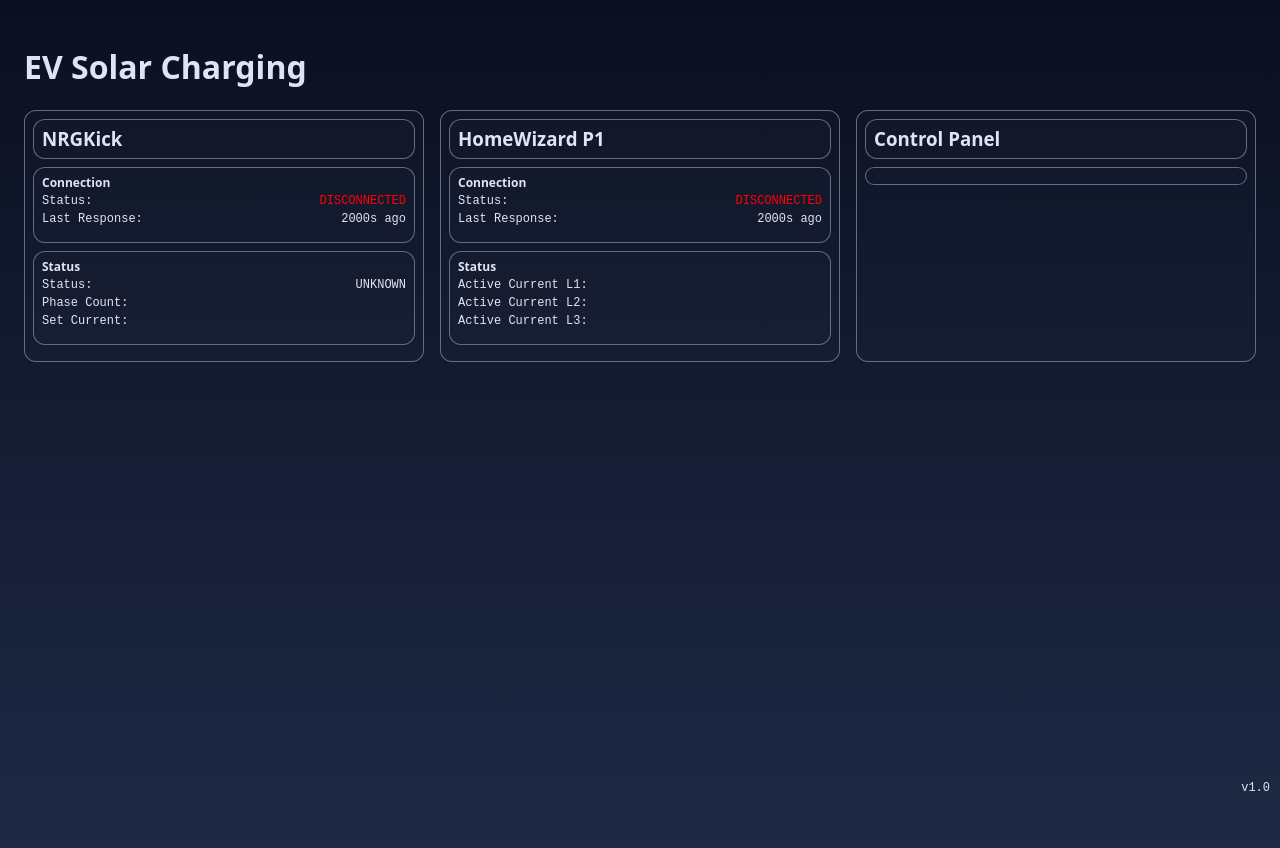
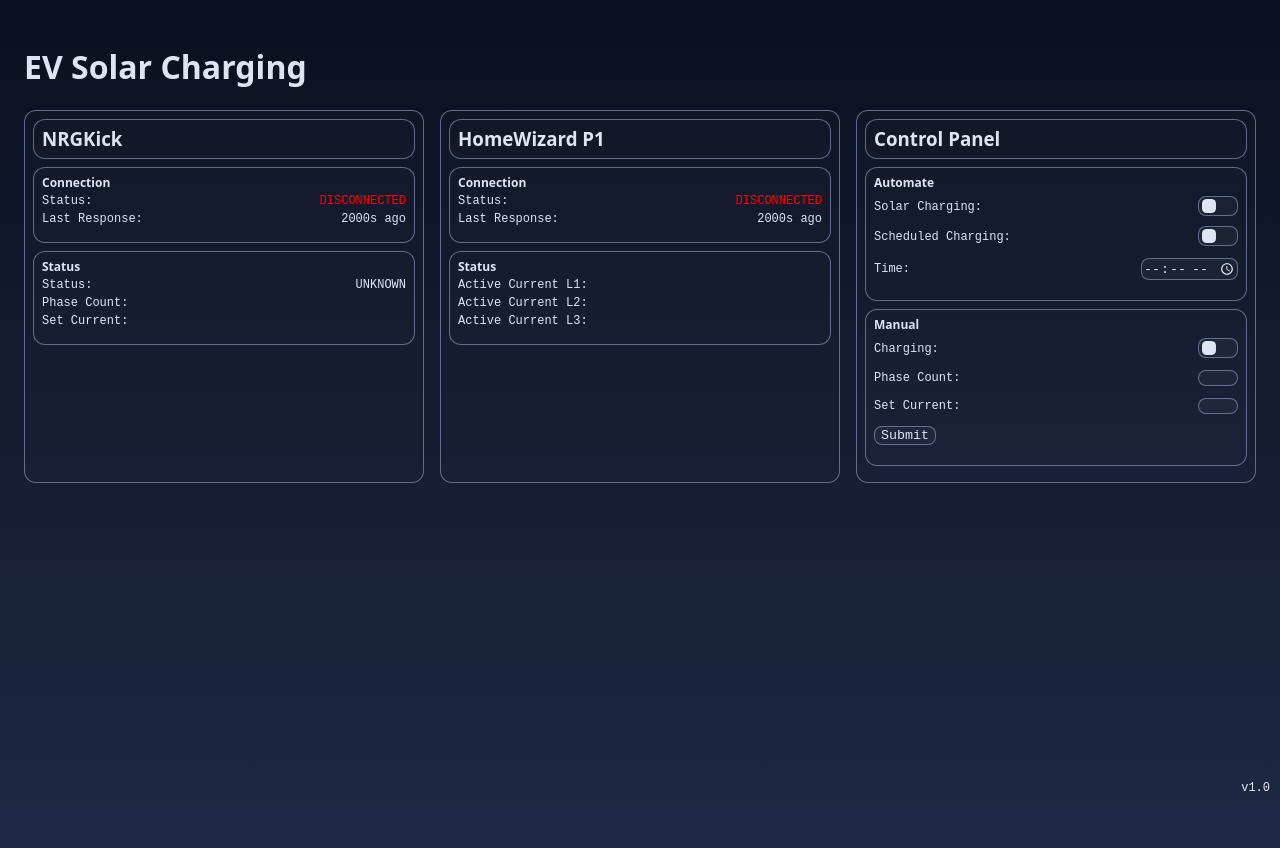
Before and after one commit to wvanweezep/evsolar, a Flask app: page / in a window 1280 px wide. Run offline with Flask 3, Linux system fonts and the light colour scheme.

Commit message:
Implemented Control Panel (Manual Working)

```diff
--- a/app/app.py
+++ b/app/app.py
@@ -1,7 +1,7 @@
 import logging
 import os, threading, time
 
-from flask import Flask, jsonify, render_template
+from flask import Flask, jsonify, render_template, request
 
 from commons.debug import Debug
 from services.homewizard import HomeWizard, HWState
@@ -78,6 +78,14 @@
         "l3_a": hw_state.l3_a
     })
 
+@app.route('/submit', methods=['POST'])
+def cp_manual_submit():
+    data = request.get_json()
+    nrg.pause(bool(data.get('charging')))
+    nrg.set_phases(int(data.get('phase_count')))
+    nrg.set_current(float(data.get('set_current')))
+    return jsonify({"status": "ok"})
+
 
 
 if __name__ == "__main__":
--- a/app/static/app.js
+++ b/app/static/app.js
@@ -1,7 +1,32 @@
 const REFRESH_RATE = 2;
 
+document.addEventListener("DOMContentLoaded", () => {
+    const manual_form = document.getElementById("cp-manual-form");
+    manual_form.addEventListener("submit", async function (event) {
+        event.preventDefault();
+
+        const charging = document.getElementById("cp-charging").checked;
+        const phaseCount = parseInt(document.getElementById("cp-phase-count").value, 10);
+        const setCurrent = parseFloat(document.getElementById("cp-set-current").value);
+
+        await fetch("/submit", {
+            method: "POST",
+            headers: {"Content-Type": "application/json"},
+            body: JSON.stringify({
+                charging: charging,
+                phase_count: phaseCount,
+                set_current: setCurrent
+            })
+        });
+    });
+});
+
 async function pull() {
-    // NRGKick
+    await nrg_update()
+    await hw_update();
+}
+
+async function nrg_update() {
     try {
         const res = await fetch("/api/nrg-state");
         const state = await res.json();
@@ -11,9 +36,12 @@
         document.getElementById('nrg-status').textContent = state.status;
         document.getElementById('nrg-phase-count').textContent = state.phase_count;
         document.getElementById('nrg-set-current').textContent = state.set_current;
-    } catch {}
+        return state;
+    } catch {
+    }
+}
 
-    // HomeWizard P1
+async function hw_update() {
     try {
         const res = await fetch("/api/hw-state");
         const state = await res.json();
@@ -23,8 +51,18 @@
         document.getElementById('hw-current-l1').textContent = state.l1_a;
         document.getElementById('hw-current-l2').textContent = state.l2_a;
         document.getElementById('hw-current-l3').textContent = state.l3_a;
-    } catch {}
+        return state;
+    } catch {
+    }
 }
 
+async function cp_update() {
+    const nrg_state = await nrg_update()
+    document.getElementById('cp-charging').checked = nrg_state.status === "CHARGING";
+    document.getElementById('cp-phase-count').value = nrg_state.phase_count;
+    document.getElementById('cp-set-current').value = nrg_state.set_current;
+}
+
+cp_update()
 pull();
 setInterval(pull, REFRESH_RATE * 1000);
--- a/app/templates/index.html
+++ b/app/templates/index.html
@@ -5,22 +5,22 @@
     <title>EV Solar Charging</title>
 
     <style>
-        body{
+        body {
             font-family: system-ui, -apple-system;
             margin:0;
             padding:24px;
             background:linear-gradient(0deg, #1e2945, #0b1020) no-repeat;
-            height:100vh;
+            min-height:100vh;
             color: rgba(232, 236, 255, 0.96)
         }
-        .grid{
+        .grid {
             display:grid;
             gap:16px;
             grid-template-columns:repeat(auto-fit, minmax(260px, 1fr))
         }
         .card {
             background:rgba(255,255,255,0.01);
-            border:1px solid rgba(133, 142, 176, 0.71);
+            border: 1px solid rgba(133, 142, 176, 0.71);
             border-radius:12px;
             line-height: 1.2;
             padding: 8px 8px;
@@ -35,27 +35,110 @@
             justify-content: space-between;
             align-items: center;
         }
-        p, h4 {
+
+        p, h4, label {
             margin-top: 4px;
             margin-bottom: 12px;
             font-size: 12px;
             line-height: 0.5;
         }
         .bottom-right {
-            position: fixed; /* Fixes the text at the bottom-right */
-            bottom: 5px;     /* Distance from the bottom */
-            right: 10px;      /* Distance from the right */
+            position: fixed;
+            bottom: 5px;
+            right: 10px;
             font-family: "Courier New", serif;
             color: rgba(232, 236, 255, 0.96);
             font-size: 12px;
         }
+
+        input {
+            font-family: "Courier New", serif;
+            color: rgba(232, 236, 255, 0.96);
+            background: rgba(255, 255, 255, 0.03);
+            border: 1px solid rgba(133, 142, 176, 0.71);
+            border-radius: 8px;
+            text-align: center;
+        }
+
+        input[type=number] {
+            width: 34px;
+            text-align:right;
+            font-size: 11px;
+        }
+
+        .text-row .toggle {
+            margin-top: -2px;
+        }
+
+        .toggle input {
+            opacity: 0;
+            width: 0;
+            height: 0;
+            position: absolute;
+            margin: 0;
+            pointer-events: none;
+        }
+
+        .toggle {
+            position: relative;
+            width: 40px;
+            height: 20px;
+            display: inline-block;
+            vertical-align: middle;
+            margin: 0;
+        }
+
+        .slider {
+          position: absolute;
+          cursor: pointer;
+          top: 0;
+          left: 0;
+          right: 0;
+          bottom: 0;
+          background: rgba(255, 255, 255, 0.03);
+          border: 1px solid rgba(133, 142, 176, 0.71);
+          border-radius: 8px;
+          transition: 0.3s;
+        }
+
+        input:focus, input:hover, .slider:focus, .slider:hover {
+            outline: none;
+            border-color: rgba(232, 236, 255, 0.86);
+            background: rgba(255,255,255,0.2);
+            transition: 0.3s;
+        }
+
+        .slider::before {
+          position: absolute;
+          content: "";
+          height: 14px;
+          width: 14px;
+          left: 3px;
+          bottom: 2px;
+          background: rgba(232, 236, 255, 0.96);
+          border-radius: 33%;
+          transition: 0.3s;
+        }
+
+        .toggle input:checked + .slider {
+          background: #25D366;
+        }
+
+        .toggle input:checked + .slider::before {
+          transform: translateX(18px);
+        }
+
+        input[type="time"]::-webkit-calendar-picker-indicator {
+          filter: invert(95%) sepia(5%) saturate(200%) hue-rotate(200deg);
+        }
+
     </style>
 </head>
 <body>
     <h1>EV Solar Charging</h1>
     <div class="grid">
 
-        <div class="card" id="nrg-card">
+        <section class="card" id="nrg-card">
             <h3 class="card">NRGKick</h3>
             <div class="card" id="nrg-connection-card">
                 <h4>Connection</h4>
@@ -68,9 +151,9 @@
                 <p class="text-row">Phase Count: <span id="nrg-phase-count"></span></p>
                 <p class="text-row">Set Current: <span id="nrg-set-current"></span></p>
             </div>
-        </div>
+        </section>
 
-        <div class="card" id="hw-card">
+        <section class="card" id="hw-card">
             <h3 class="card">HomeWizard P1</h3>
             <div class="card" id="hw-connection-card">
                 <h4>Connection</h4>
@@ -83,14 +166,50 @@
                 <p class="text-row">Active Current L2: <span id="hw-current-l2"></span></p>
                 <p class="text-row">Active Current L3: <span id="hw-current-l3"></span></p>
             </div>
-        </div>
+        </section>
 
-        <div class="card" id="cp-card">
+        <section class="card" id="cp-card">
             <h3 class="card">Control Panel</h3>
-            <div class="card" id="cp-control-card">
-
+            <div class="card" id="cp-auto-card">
+                <h4>Automate</h4>
+                <p class="text-row">
+                    Solar Charging:
+                    <label class="toggle">
+                        <input type="checkbox" id="cp-solar-charge">
+                        <span class="slider"></span>
+                    </label>
+                </p>
+                <p class="text-row">
+                    Scheduled Charging:
+                    <label class="toggle">
+                        <input type="checkbox" id="cp-scheduled-charge">
+                        <span class="slider"></span>
+                    </label>
+                </p>
+                <label class="text-row">Time:
+                    <input type="time">
+                </label>
             </div>
-        </div>
+            <form class="card" id="cp-manual-form" method="POST" action="/submit">
+                <h4>Manual</h4>
+                <p class="text-row">
+                    Charging:
+                    <label class="toggle">
+                        <input type="checkbox" id="cp-charging" name="charging">
+                        <span class="slider"></span>
+                    </label>
+                </p>
+                <label class="text-row">Phase Count:
+                    <input type="number" id="cp-phase-count" name="phase_count" value="3" min="1" max="3">
+                </label>
+                <label class="text-row">Set Current:
+                    <input type="number" id="cp-set-current" name="set_current" value="6" min="6" max="16" step=".1">
+                </label>
+                <label class="text-row">
+                    <input type="submit" id="cp-submit">
+                </label>
+            </form>
+        </section>
     </div>
 
     <div class="bottom-right">v1.0</div>
```
Also changed, not shown: test/test_solarcharge.py (+1 -1 lines), test/mock/nrgkick.py (renamed from test/mock/mock_nrgkick.py).
